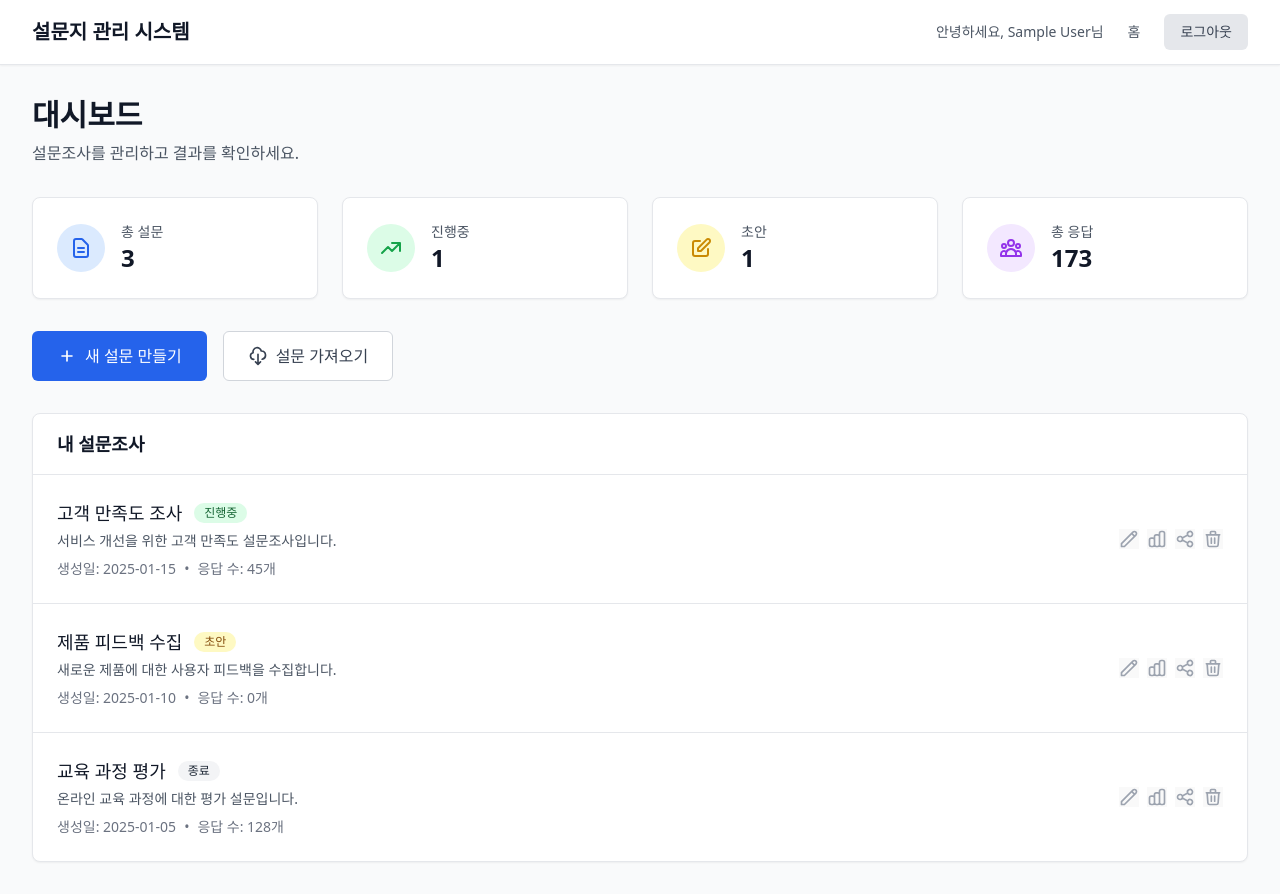
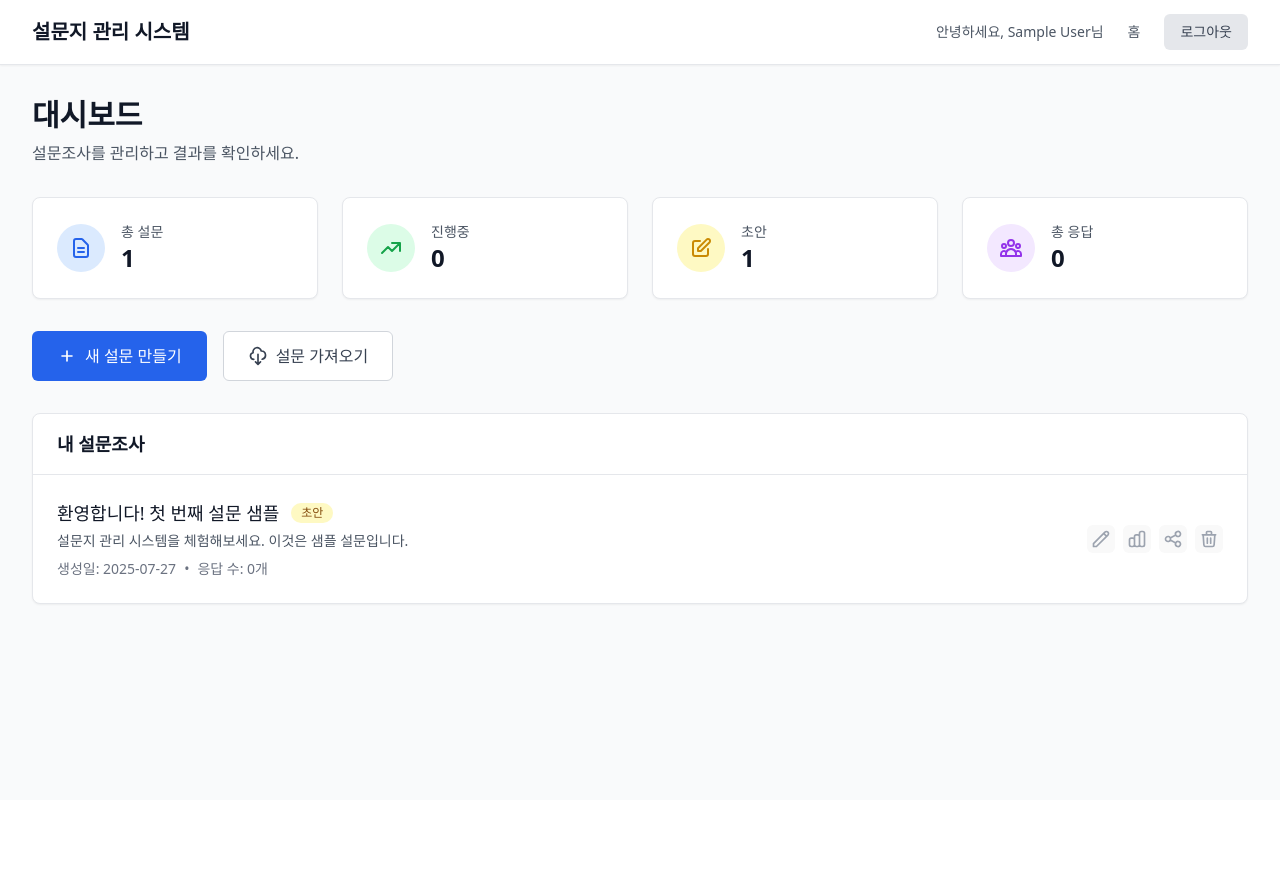
Before and after one commit to commaeng09/survey, a React (Vite) app: page /dashboard in a window 1280 px wide. After the commit the page ends 800 px from the top, so only its background shows below. Built offline with nearby package versions, Linux system fonts and the light colour scheme; sample sign-in values are in the browser's storage.

Commit message:
Add interactive dashboard features and user-specific survey display

```diff
--- a/src/pages/DashboardPageNew.tsx
+++ b/src/pages/DashboardPageNew.tsx
@@ -1,4 +1,4 @@
-import { useState } from 'react';
+import { useState, useEffect } from 'react';
 import { Link } from 'react-router-dom';
 import { useAuth } from '../contexts/AuthContextNew';
 
@@ -14,8 +14,11 @@ interface Survey {
 export default function DashboardPage() {
   const { user, logout } = useAuth();
 
-  // 모의 데이터
-  const [surveys] = useState<Survey[]>([
+  // 사용자별 설문 데이터 관리
+  const [surveys, setSurveys] = useState<Survey[]>([]);
+
+  // 기본 테스트 계정용 설문들
+  const defaultSurveys: Survey[] = [
     {
       id: '1',
       title: '고객 만족도 조사',
@@ -40,7 +43,68 @@ export default function DashboardPage() {
       createdAt: '2025-01-05',
       responses: 128
     }
-  ]);
+  ];
+
+  // 새 회원가입 사용자용 샘플 설문
+  const sampleSurvey: Survey = {
+    id: 'sample-1',
+    title: '환영합니다! 첫 번째 설문 샘플',
+    description: '설문지 관리 시스템을 체험해보세요. 이것은 샘플 설문입니다.',
+    status: 'draft',
+    createdAt: new Date().toISOString().split('T')[0],
+    responses: 0
+  };
+
+  useEffect(() => {
+    // 테스트 계정인지 확인
+    const isTestAccount = user?.username === 'instructor' || user?.username === 'admin';
+
+    if (isTestAccount) {
+      // 테스트 계정은 모든 샘플 설문을 보여줌
+      setSurveys(defaultSurveys);
+    } else {
+      // 새 사용자는 샘플 설문 1개만 보여줌
+      setSurveys([sampleSurvey]);
+    }
+  }, [user]);
+
+  const handleCreateSurvey = () => {
+    // 새 설문 만들기 기능
+    const newSurvey: Survey = {
+      id: `survey-${Date.now()}`,
+      title: '새 설문조사',
+      description: '설문조사 설명을 입력하세요.',
+      status: 'draft',
+      createdAt: new Date().toISOString().split('T')[0],
+      responses: 0
+    };
+
+    setSurveys(prev => [newSurvey, ...prev]);
+    alert('새 설문이 생성되었습니다!');
+  };
+
+  const handleEditSurvey = (surveyId: string) => {
+    alert(`설문 ${surveyId} 편집 기능 (개발 예정)`);
+  };
+
+  const handleViewAnalytics = (surveyId: string) => {
+    alert(`설문 ${surveyId} 분석 보기 (개발 예정)`);
+  };
+
+  const handleShareSurvey = (surveyId: string) => {
+    alert(`설문 ${surveyId} 공유 기능 (개발 예정)`);
+  };
+
+  const handleDeleteSurvey = (surveyId: string) => {
+    if (confirm('정말로 이 설문을 삭제하시겠습니까?')) {
+      setSurveys(prev => prev.filter(s => s.id !== surveyId));
+      alert('설문이 삭제되었습니다.');
+    }
+  };
+
+  const handleImportSurvey = () => {
+    alert('설문 가져오기 기능 (개발 예정)');
+  };
 
   const getStatusColor = (status: string) => {
     switch (status) {
@@ -171,13 +235,19 @@ export default function DashboardPage() {
         {/* Action Buttons */}
         <div className="mb-8">
           <div className="flex flex-col sm:flex-row gap-4">
-            <button className="inline-flex items-center justify-center px-6 py-3 border border-transparent text-base font-medium rounded-md text-white bg-blue-600 hover:bg-blue-700 transition-colors">
+            <button
+              onClick={handleCreateSurvey}
+              className="inline-flex items-center justify-center px-6 py-3 border border-transparent text-base font-medium rounded-md text-white bg-blue-600 hover:bg-blue-700 transition-colors"
+            >
               <svg className="w-5 h-5 mr-2" fill="none" stroke="currentColor" viewBox="0 0 24 24">
                 <path strokeLinecap="round" strokeLinejoin="round" strokeWidth={2} d="M12 6v6m0 0v6m0-6h6m-6 0H6" />
               </svg>
               새 설문 만들기
             </button>
-            <button className="inline-flex items-center justify-center px-6 py-3 border border-gray-300 text-base font-medium rounded-md text-gray-700 bg-white hover:bg-gray-50 transition-colors">
+            <button
+              onClick={handleImportSurvey}
+              className="inline-flex items-center justify-center px-6 py-3 border border-gray-300 text-base font-medium rounded-md text-gray-700 bg-white hover:bg-gray-50 transition-colors"
+            >
               <svg className="w-5 h-5 mr-2" fill="none" stroke="currentColor" viewBox="0 0 24 24">
                 <path strokeLinecap="round" strokeLinejoin="round" strokeWidth={2} d="M7 16a4 4 0 01-.88-7.903A5 5 0 1115.9 6L16 6a5 5 0 011 9.9M9 19l3 3m0 0l3-3m-3 3V10" />
               </svg>
@@ -214,22 +284,38 @@ export default function DashboardPage() {
                   </div>
 
                   <div className="flex items-center space-x-2 ml-4">
-                    <button className="text-gray-400 hover:text-gray-600">
+                    <button
+                      onClick={() => handleEditSurvey(survey.id)}
+                      className="text-gray-400 hover:text-gray-600 p-1 rounded-md transition-colors"
+                      title="편집"
+                    >
                       <svg className="w-5 h-5" fill="none" stroke="currentColor" viewBox="0 0 24 24">
                         <path strokeLinecap="round" strokeLinejoin="round" strokeWidth={2} d="M15.232 5.232l3.536 3.536m-2.036-5.036a2.5 2.5 0 113.536 3.536L6.5 21.036H3v-3.572L16.732 3.732z" />
                       </svg>
                     </button>
-                    <button className="text-gray-400 hover:text-gray-600">
+                    <button
+                      onClick={() => handleViewAnalytics(survey.id)}
+                      className="text-gray-400 hover:text-gray-600 p-1 rounded-md transition-colors"
+                      title="분석 보기"
+                    >
                       <svg className="w-5 h-5" fill="none" stroke="currentColor" viewBox="0 0 24 24">
                         <path strokeLinecap="round" strokeLinejoin="round" strokeWidth={2} d="M9 19v-6a2 2 0 00-2-2H5a2 2 0 00-2 2v6a2 2 0 002 2h2a2 2 0 002-2zm0 0V9a2 2 0 012-2h2a2 2 0 012 2v10m-6 0a2 2 0 002 2h2a2 2 0 002-2m0 0V5a2 2 0 012-2h2a2 2 0 012 2v14a2 2 0 01-2 2h-2a2 2 0 01-2-2z" />
                       </svg>
                     </button>
-                    <button className="text-gray-400 hover:text-gray-600">
+                    <button
+                      onClick={() => handleShareSurvey(survey.id)}
+                      className="text-gray-400 hover:text-gray-600 p-1 rounded-md transition-colors"
+                      title="공유"
+                    >
                       <svg className="w-5 h-5" fill="none" stroke="currentColor" viewBox="0 0 24 24">
                         <path strokeLinecap="round" strokeLinejoin="round" strokeWidth={2} d="M8.684 13.342C8.886 12.938 9 12.482 9 12c0-.482-.114-.938-.316-1.342m0 2.684a3 3 0 110-2.684m0 2.684l6.632 3.316m-6.632-6l6.632-3.316m0 0a3 3 0 105.367-2.684 3 3 0 00-5.367 2.684zm0 9.316a3 3 0 105.367 2.684 3 3 0 00-5.367-2.684z" />
                       </svg>
                     </button>
-                    <button className="text-gray-400 hover:text-red-600">
+                    <button
+                      onClick={() => handleDeleteSurvey(survey.id)}
+                      className="text-gray-400 hover:text-red-600 p-1 rounded-md transition-colors"
+                      title="삭제"
+                    >
                       <svg className="w-5 h-5" fill="none" stroke="currentColor" viewBox="0 0 24 24">
                         <path strokeLinecap="round" strokeLinejoin="round" strokeWidth={2} d="M19 7l-.867 12.142A2 2 0 0116.138 21H7.862a2 2 0 01-1.995-1.858L5 7m5 4v6m4-6v6m1-10V4a1 1 0 00-1-1h-4a1 1 0 00-1 1v3M4 7h16" />
                       </svg>
@@ -250,7 +336,10 @@ export default function DashboardPage() {
             <h3 className="mt-2 text-sm font-semibold text-gray-900">설문이 없습니다</h3>
             <p className="mt-1 text-sm text-gray-500">첫 번째 설문조사를 만들어보세요.</p>
             <div className="mt-6">
-              <button className="inline-flex items-center px-4 py-2 border border-transparent shadow-sm text-sm font-medium rounded-md text-white bg-blue-600 hover:bg-blue-700">
+              <button
+                onClick={handleCreateSurvey}
+                className="inline-flex items-center px-4 py-2 border border-transparent shadow-sm text-sm font-medium rounded-md text-white bg-blue-600 hover:bg-blue-700 transition-colors"
+              >
                 <svg className="w-5 h-5 mr-2" fill="none" stroke="currentColor" viewBox="0 0 24 24">
                   <path strokeLinecap="round" strokeLinejoin="round" strokeWidth={2} d="M12 6v6m0 0v6m0-6h6m-6 0H6" />
                 </svg>
```
